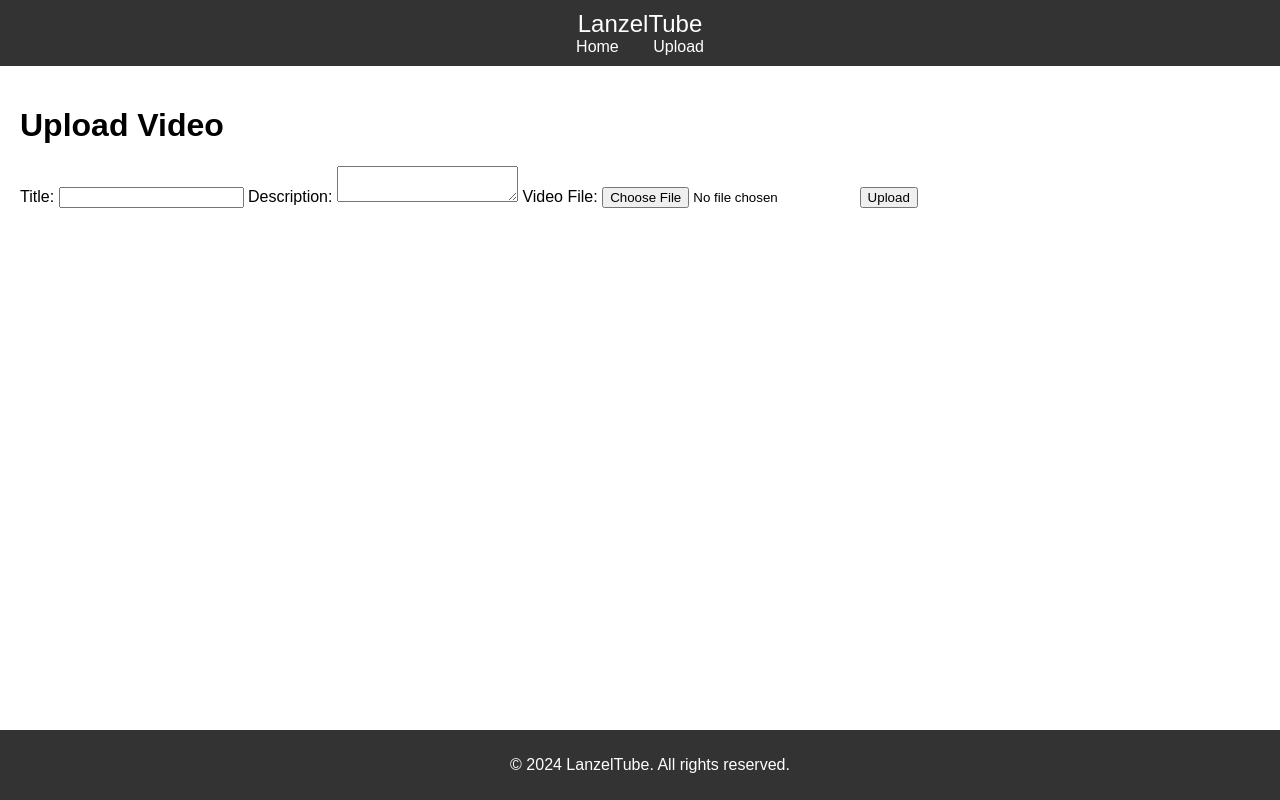
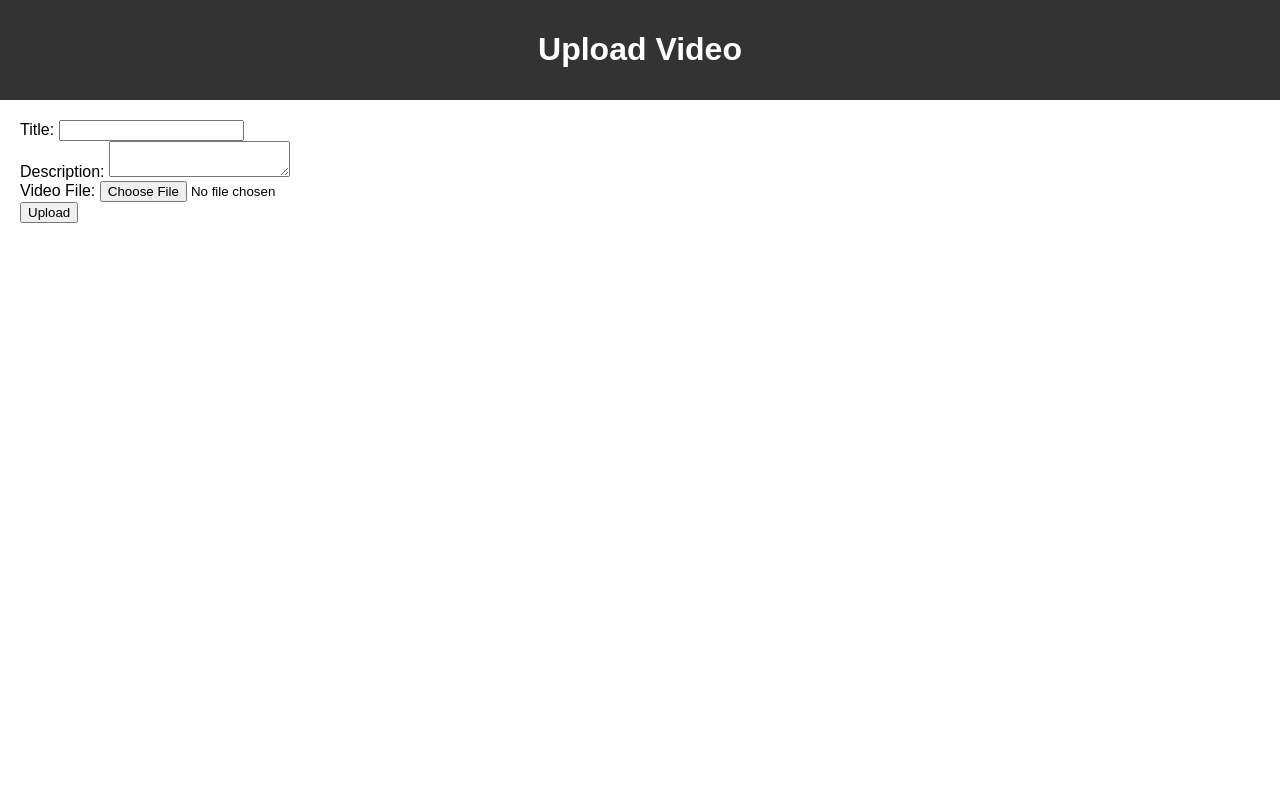
Before and after one commit to Nathanuhhu/LanzelTube, a website: page public/upload.html in a window 1280 px wide. Drawn offline with Linux system fonts and the light colour scheme.

Commit message:
Update upload.html

```diff
--- a/public/upload.html
+++ b/public/upload.html
@@ -3,32 +3,29 @@
 <head>
   <meta charset="UTF-8">
   <meta name="viewport" content="width=device-width, initial-scale=1.0">
-  <title>Upload Video - LanzelTube</title>
-  <link rel="stylesheet" href="css/styles.css">
-  <script src="js/main.js" defer></script>
+  <title>Upload Video</title>
+  <link rel="stylesheet" href="/css/styles.css">
 </head>
 <body>
   <header>
-    <div class="logo">LanzelTube</div>
-    <nav>
-      <a href="/">Home</a>
-      <a href="/upload">Upload</a>
-    </nav>
+    <h1>Upload Video</h1>
   </header>
   <main>
-    <h1>Upload Video</h1>
-    <form action="/upload" method="post" enctype="multipart/form-data">
-      <label for="title">Title:</label>
-      <input type="text" id="title" name="title" required>
-      <label for="description">Description:</label>
-      <textarea id="description" name="description" required></textarea>
-      <label for="file">Video File:</label>
-      <input type="file" id="file" name="file" accept="video/*" required>
+    <form action="/videos/upload" method="POST" enctype="multipart/form-data">
+      <div>
+        <label for="title">Title:</label>
+        <input type="text" id="title" name="title" required>
+      </div>
+      <div>
+        <label for="description">Description:</label>
+        <textarea id="description" name="description"></textarea>
+      </div>
+      <div>
+        <label for="video">Video File:</label>
+        <input type="file" id="video" name="video" accept="video/*" required>
+      </div>
       <button type="submit">Upload</button>
     </form>
   </main>
-  <footer>
-    <p>&copy; 2024 LanzelTube. All rights reserved.</p>
-  </footer>
 </body>
 </html>
```
